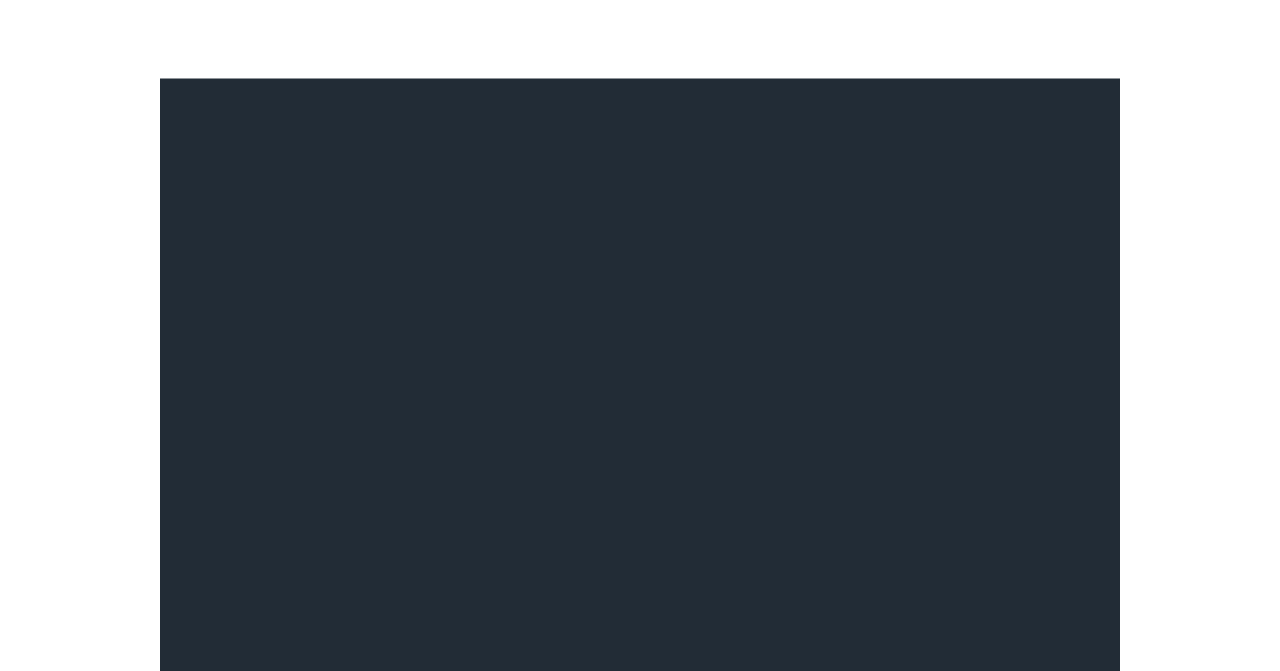
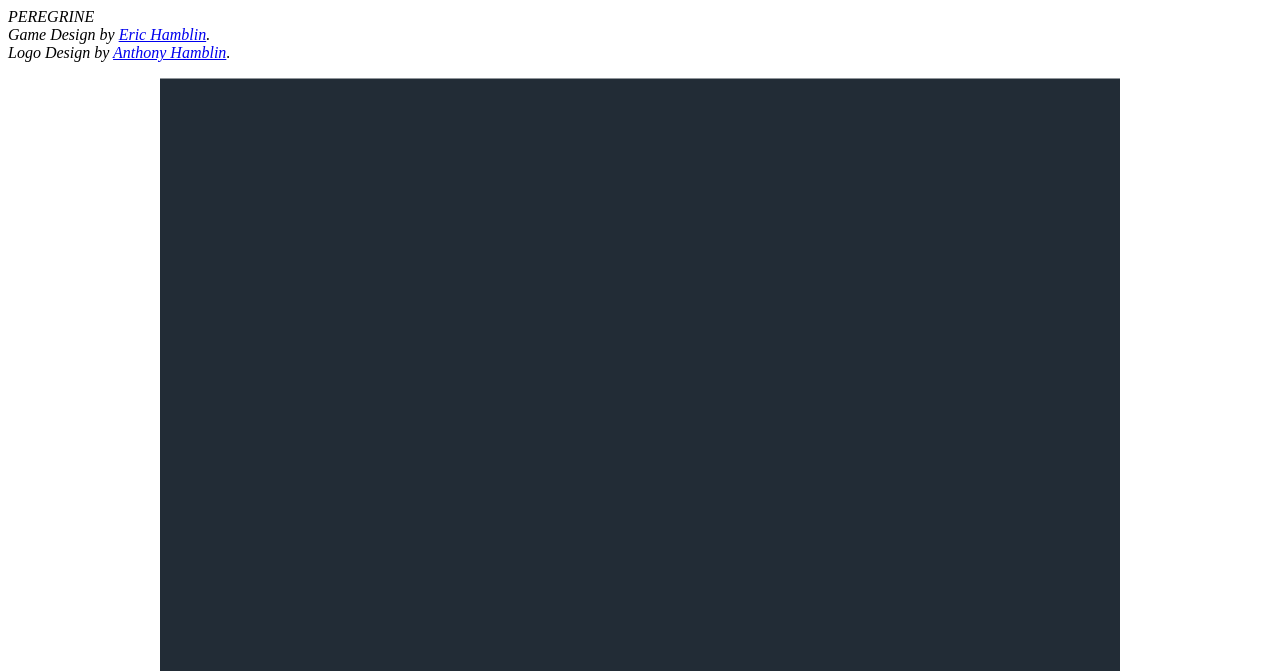
Before and after one commit to ehamblinengr/ehamblinengr.github.io, a plain HTML site: page index.html in a window 1280 px wide. Shown: the top 671 px of the page. Drawn offline with Linux system fonts and the light colour scheme; no server answers.

Commit message:
Added Email links
Added email links for Tony and I

```diff
--- a/index.html
+++ b/index.html
@@ -21,5 +21,10 @@
         <div class="title">Perhegrine</div>
       </div>
     </div>
+    <address>
+      PEREGRINE<br>
+      Game Design by <a href="mailto:ehamblinengr@gmail.com?subject=PEREGRINE%20GAME">Eric Hamblin</a>.<br>
+      Logo Design by <a href="mailto:hamblinmedia@gmail.com?cc=ehamblinengr@gmail.com&amp;subject=PEREGRINE%20GAME">Anthony Hamblin</a>.<br>
+    </address>
   </body>
 </html>
```
